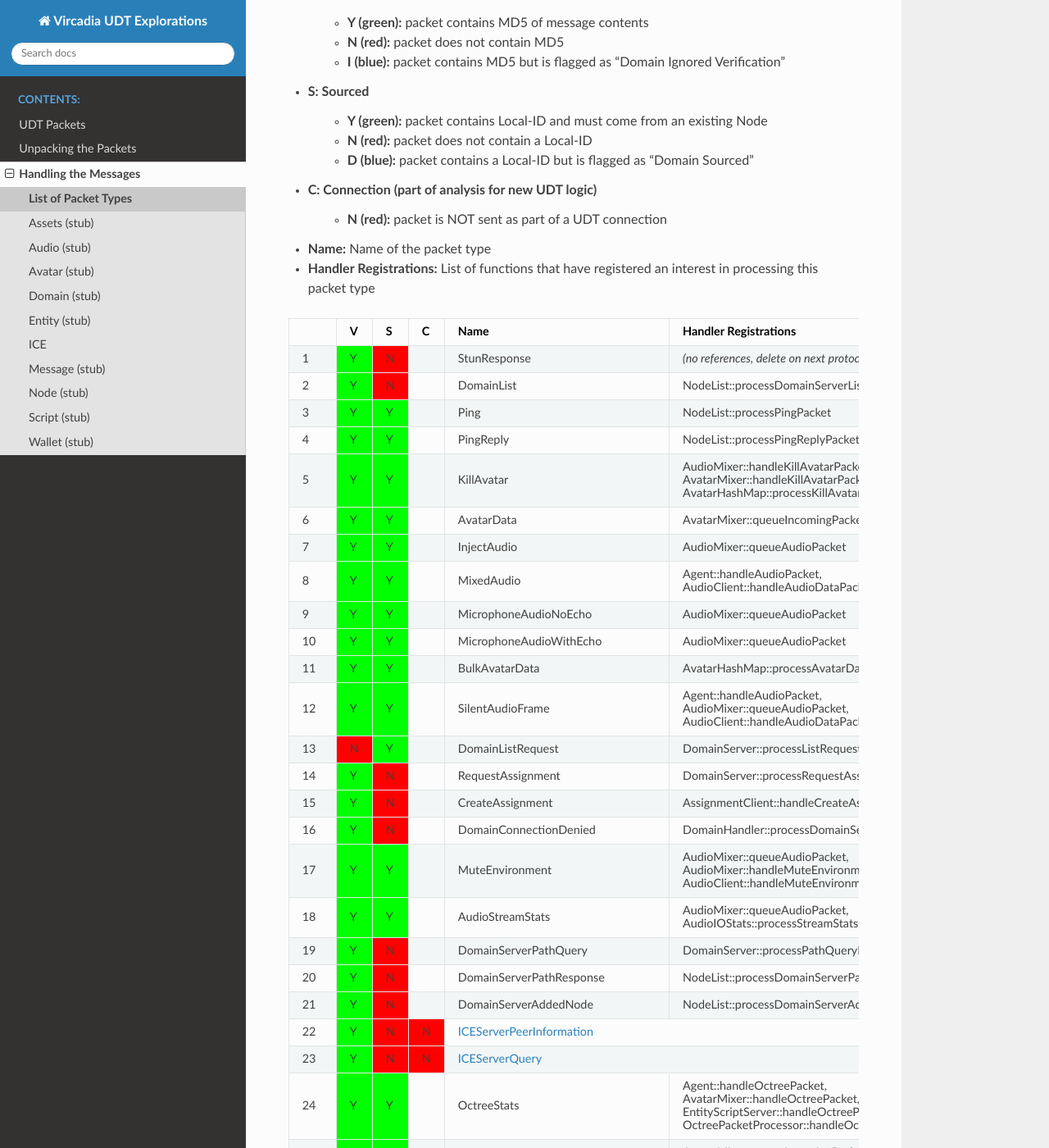
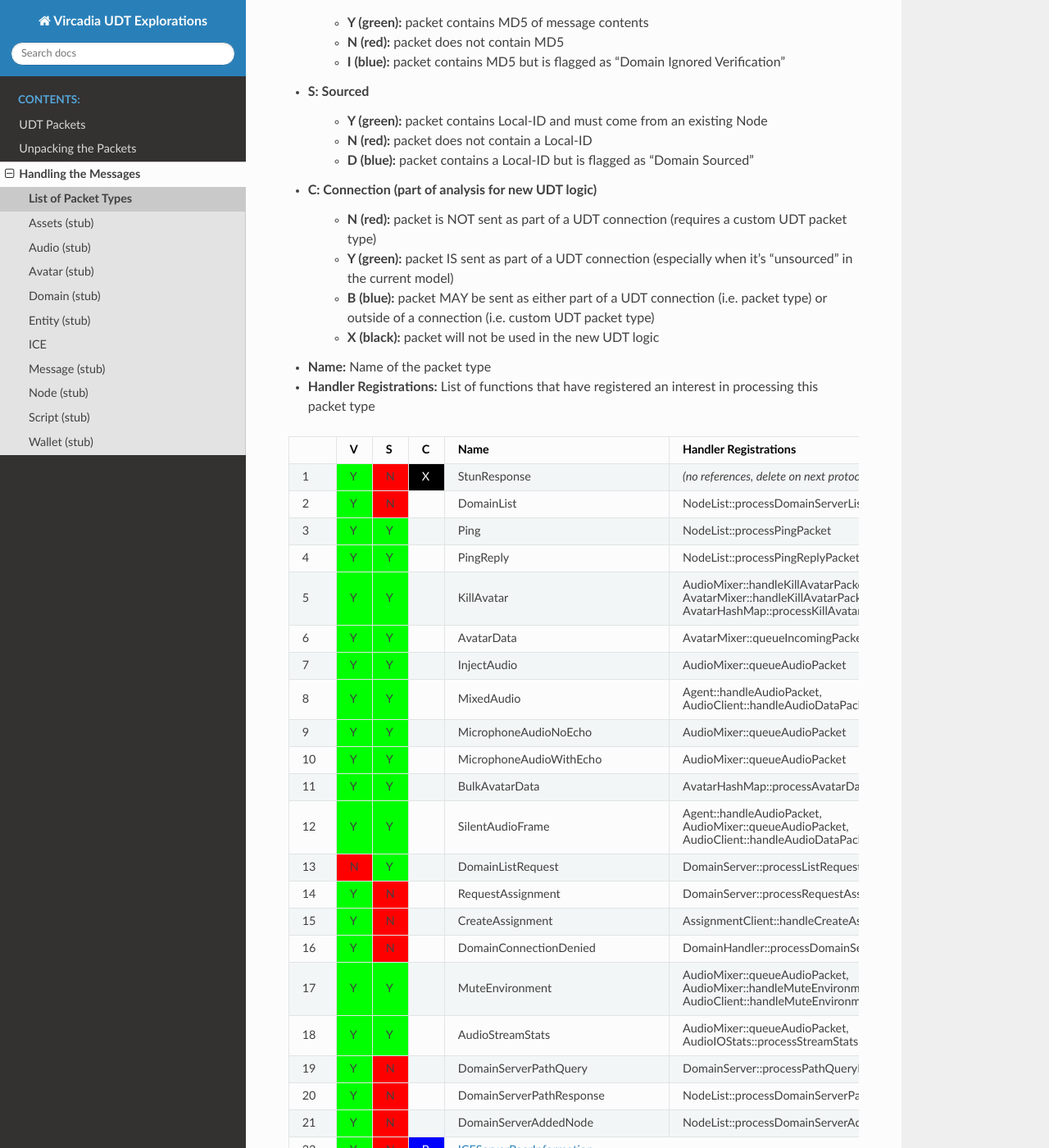
Before and after one commit to odysseus654/vircadia-protocol-exploration, a Sphinx documentation site: the page built from source/message/packets.rst, in a window 1280 px wide and 1400 px high, scrolled down 228 px. Shown: the whole window at 82% size. Built offline with Sphinx 7.4.7 and the Read the Docs theme 2.0.0, drawn with Linux system fonts in a browser that asks for light colours; nearby versions of some CDN libraries; some of the changed lines change nothing that is shown; some of the changed text lies outside the part shown.

Commit message:
trying to clear up confusion with "UDT packets sent outside of a connection"

```diff
--- a/source/message/packets.rst
+++ b/source/message/packets.rst
@@ -7,6 +7,8 @@ List of Packet Types
 
 .. role:: blu
 
+.. role:: blk
+
 .. raw:: html
 
    <script type="text/javascript" src="http://ajax.googleapis.com/ajax/libs/jquery/1.7.1/jquery.min.js"></script>
@@ -15,12 +17,14 @@ List of Packet Types
        $('.yes').closest('TD').addClass('yes-parent');
        $('.no').closest('TD').addClass('no-parent');
        $('.blu').closest('TD').addClass('blu-parent');
+       $('.blk').closest('TD').addClass('blk-parent');
      });
    </script>
    <style>
-      TD.yes-parent { background-color:#00ff00 !important;}
-      TD.no-parent { background-color:#ff0000 !important;}
-      TD.blu-parent { background-color:#0000ff !important;}
+      TD.yes-parent { background-color:#0f0 !important;}
+      TD.no-parent { background-color:#f00 !important;}
+      TD.blu-parent { background-color:#00f !important; color: #fff !important; }
+      TD.blk-parent { background-color:#000 !important; color: #fff !important; }
    </style>
 
 .. |br| raw:: html
@@ -38,14 +42,17 @@ Message Types
     - **N (red):** packet does not contain a Local-ID
     - **D (blue):** packet contains a Local-ID but is flagged as "Domain Sourced"
 - C: Connection (part of analysis for new UDT logic)
-    - **N (red):** packet is NOT sent as part of a UDT connection
+    - **N (red):** packet is NOT sent as part of a UDT connection (requires a custom UDT packet type)
+    - **Y (green):** packet IS sent as part of a UDT connection (especially when it's "unsourced" in the current model)
+    - **B (blue):** packet MAY be sent as either part of a UDT connection (i.e. packet type) or outside of a connection (i.e. custom UDT packet type)
+    - **X (black):** packet will not be used in the new UDT logic
 - **Name:** Name of the packet type
 - **Handler Registrations:** List of functions that have registered an interest in processing this packet type
 
 +-----+----------+----------+----------+-----------------------------------+------------------------------------------------------------------------+
 |     | V        | S        | C        | Name                              | Handler Registrations                                                  |
 +=====+==========+==========+==========+===================================+========================================================================+
-| 1   | :yes:`Y` | :no:`N`  |          | StunResponse                      | *(no references, delete on next protocol bump?)*                       |
+| 1   | :yes:`Y` | :no:`N`  | :blk:`X` | StunResponse                      | *(no references, delete on next protocol bump?)*                       |
 +-----+----------+----------+----------+-----------------------------------+------------------------------------------------------------------------+
 | 2   | :yes:`Y` | :no:`N`  |          | DomainList                        | NodeList::processDomainServerList                                      |
 +-----+----------+----------+----------+-----------------------------------+------------------------------------------------------------------------+
@@ -95,7 +102,7 @@ Message Types
 +-----+----------+----------+----------+-----------------------------------+------------------------------------------------------------------------+
 | 21  | :yes:`Y` | :no:`N`  |          | DomainServerAddedNode             | NodeList::processDomainServerAddedNode                                 |
 +-----+----------+----------+----------+-----------------------------------+------------------------------------------------------------------------+
-| 22  | :yes:`Y` | :no:`N`  | :no:`N`  | :ref:`ICEServerPeerInformation`                                                                            |
+| 22  | :yes:`Y` | :no:`N`  | :blu:`B` | :ref:`ICEServerPeerInformation`                                                                            |
 +-----+----------+----------+----------+-----------------------------------+------------------------------------------------------------------------+
 | 23  | :yes:`Y` | :no:`N`  | :no:`N`  | :ref:`ICEServerQuery`                                                                                      |
 +-----+----------+----------+----------+-----------------------------------+------------------------------------------------------------------------+
@@ -133,11 +140,11 @@ Message Types
 +-----+----------+----------+----------+-----------------------------------+------------------------------------------------------------------------+
 | 37  | :no:`N`  | :yes:`Y` |          | EntityEditNack                    | EntityEditPacketSender::processEntityEditNackPacket                    |
 +-----+----------+----------+----------+-----------------------------------+------------------------------------------------------------------------+
-| 38  | :yes:`Y` | :no:`N`  | :no:`N`  | :ref:`ICEServerHeartbeat`                                                                                  |
+| 38  | :yes:`Y` | :no:`N`  | :yes:`Y` | :ref:`ICEServerHeartbeat`                                                                                  |
 +-----+----------+----------+----------+-----------------------------------+------------------------------------------------------------------------+
-| 39  | :yes:`Y` | :no:`N`  | :no:`N`  | :ref:`ICEPing`                                                                                             |
+| 39  | :yes:`Y` | :no:`N`  | :blk:`X` | :ref:`ICEPing`                                                                                             |
 +-----+----------+----------+----------+-----------------------------------+------------------------------------------------------------------------+
-| 40  | :yes:`Y` | :no:`N`  | :no:`N`  | :ref:`ICEPingReply`                                                                                        |
+| 40  | :yes:`Y` | :no:`N`  | :blk:`X` | :ref:`ICEPingReply`                                                                                        |
 +-----+----------+----------+----------+-----------------------------------+------------------------------------------------------------------------+
 | 41  | :yes:`Y` | :yes:`Y` |          | EntityData                        | Agent::handleOctreePacket, |br|                                        |
 |     |          |          |          |                                   | AvatarMixer::handleOctreePacket, |br|                                  |
@@ -185,13 +192,13 @@ Message Types
 +-----+----------+----------+----------+-----------------------------------+------------------------------------------------------------------------+
 | 59  | :yes:`Y` | :yes:`Y` |          | MessagesUnsubscribe               | MessagesMixer::handleMessagesUnsubscribe                               |
 +-----+----------+----------+----------+-----------------------------------+------------------------------------------------------------------------+
-| 60  | :yes:`Y` | :no:`N`  | :no:`N`  | :ref:`ICEServerHeartbeatDenied`                                                                            |
+| 60  | :yes:`Y` | :no:`N`  | :yes:`Y` | :ref:`ICEServerHeartbeatDenied`                                                                            |
 +-----+----------+----------+----------+-----------------------------------+------------------------------------------------------------------------+
 | 61  | :yes:`Y` | :blu:`D` |          | AssetMappingOperation             | AssetServer::handleAssetMappingOperation                               |
 +-----+----------+----------+----------+-----------------------------------+------------------------------------------------------------------------+
 | 62  | :blu:`I` | :yes:`Y` |          | AssetMappingOperationReply        | AssetClient::handleAssetMappingOperationReply                          |
 +-----+----------+----------+----------+-----------------------------------+------------------------------------------------------------------------+
-| 63  | :yes:`Y` | :no:`N`  | :no:`N`  | :ref:`ICEServerHeartbeatACK`                                                                               |
+| 63  | :yes:`Y` | :no:`N`  | :yes:`Y` | :ref:`ICEServerHeartbeatACK`                                                                               |
 +-----+----------+----------+----------+-----------------------------------+------------------------------------------------------------------------+
 | 64  | :yes:`Y` | :yes:`Y` |          | NegotiateAudioFormat              | AudioMixer::queueAudioPacket                                           |
 +-----+----------+----------+----------+-----------------------------------+------------------------------------------------------------------------+
@@ -286,3 +293,13 @@ Message Types
 | 104 | :yes:`Y` | :no:`N`  |          | AvatarZonePresence                | DomainServer::processAvatarZonePresencePacket, |br|                    |
 |     |          |          |          |                                   | ScreenshareScriptingInterface::processAvatarZonePresencePacketOnClient |
 +-----+----------+----------+----------+-----------------------------------+------------------------------------------------------------------------+
+
+Proposed List of UDT Custom Packet Types:
+
++----+-----------------------------------+
+|    | Name                              |
++====+===================================+
+| 1  | :ref:`ICEServerQuery`             |
++----+-----------------------------------+
+| 2  | :ref:`ICEServerPeerInformation`   |
++----+-----------------------------------+
```
